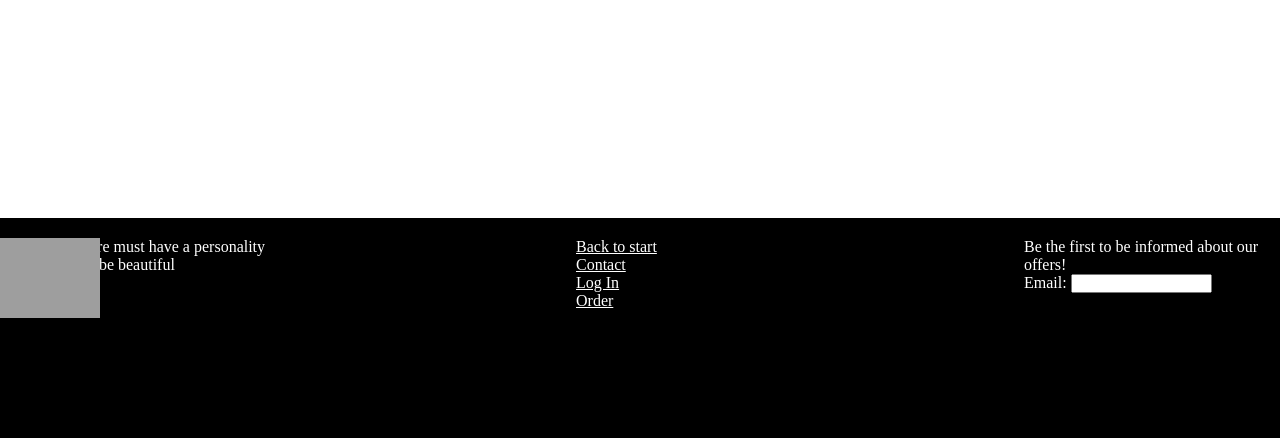
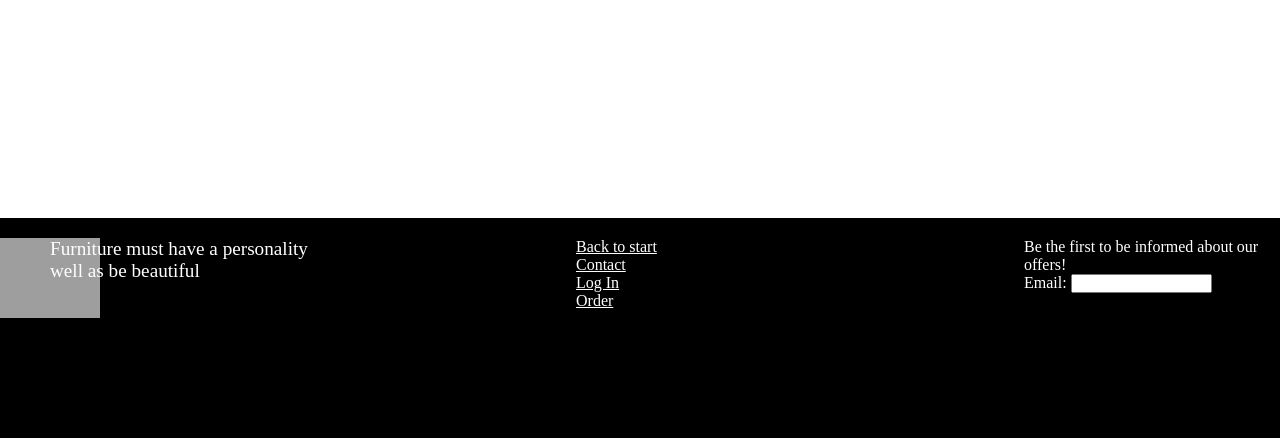
Before and after one commit to fitoretahiri/WebEngineeringProject, a PHP site: page /order.html in a window 1280 px wide. Shown: the part 482-920 px from the top of the page. Run offline with PHP 8.4, Linux system fonts and the light colour scheme; grey boxes are pictures that could not be loaded.

Commit message:
orderStyle

```diff
--- a/orderPage.css
+++ b/orderPage.css
@@ -120,3 +120,8 @@ padding-left: 50px;
     position: absolute;
     left: 80%;
 }
+#quote{
+    font-size: 1.5vw;
+    position: absolute;
+
+}
```
